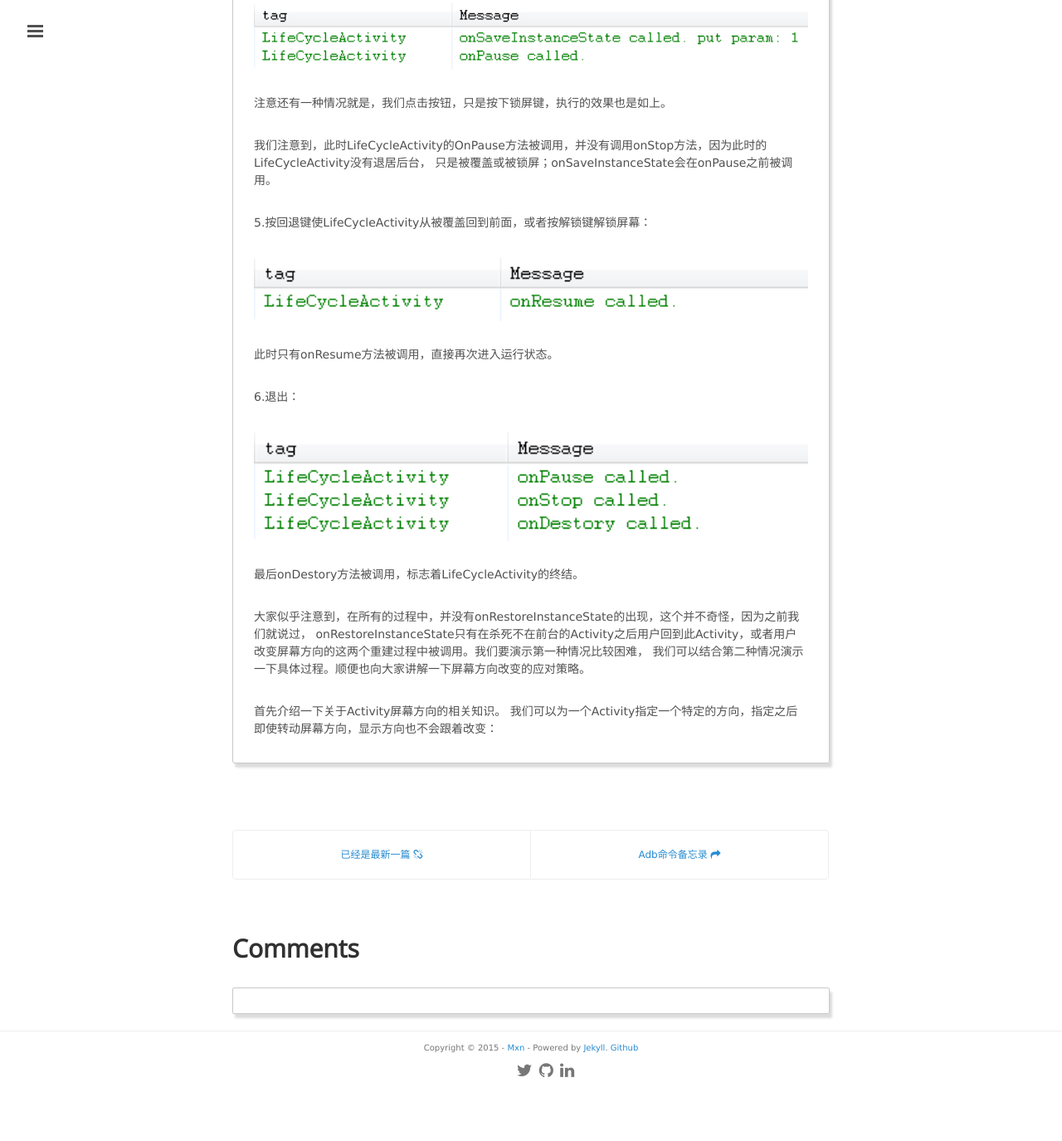
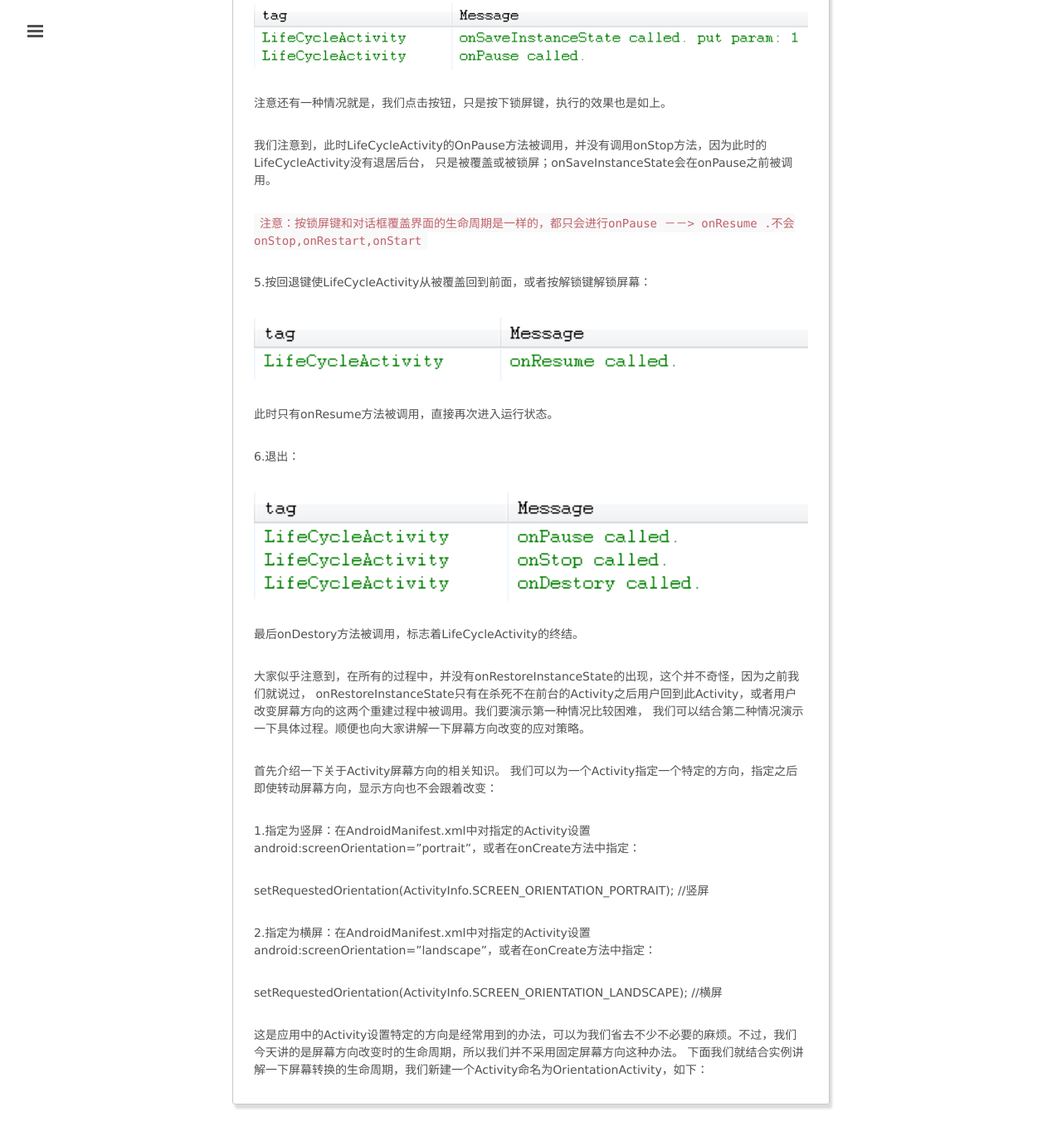
Before and after one commit to mxn21/mxn21.github.io, a Jekyll site: the page built from _posts/2015-7-1-重新认识activity生命周期.md, in a window 1280 px wide and 1400 px high, scrolled down 4526 px. Shown: the top 1375 px of the window at 83% size. Built offline with Jekyll 4.4.1, drawn with Linux system fonts in a browser that asks for light colours; Markdown is read by kramdown in place of the engine named in the settings; comment, search, counter and statistics services are not loaded; before the commit the page ends 5841 px from its top, so only the background shows below that.

Commit message:
android
android

````diff
--- a/_posts/2015-7-1-重新认识activity生命周期.md
+++ b/_posts/2015-7-1-重新认识activity生命周期.md
@@ -196,6 +196,8 @@
 我们注意到，此时LifeCycleActivity的OnPause方法被调用，并没有调用onStop方法，因为此时的LifeCycleActivity没有退居后台，
 只是被覆盖或被锁屏；onSaveInstanceState会在onPause之前被调用。
 
+```注意：按锁屏键和对话框覆盖界面的生命周期是一样的，都只会进行onPause －－> onResume .不会onStop,onRestart,onStart ```
+
 5.按回退键使LifeCycleActivity从被覆盖回到前面，或者按解锁键解锁屏幕：
 
 ![](https://raw.githubusercontent.com/mxn21/mxn21.github.io/master/public/img/img17.png)
@@ -216,3 +218,14 @@
 
 首先介绍一下关于Activity屏幕方向的相关知识。
 我们可以为一个Activity指定一个特定的方向，指定之后即使转动屏幕方向，显示方向也不会跟着改变：
+
+1.指定为竖屏：在AndroidManifest.xml中对指定的Activity设置android:screenOrientation="portrait"，或者在onCreate方法中指定：
+
+setRequestedOrientation(ActivityInfo.SCREEN_ORIENTATION_PORTRAIT);  //竖屏
+
+2.指定为横屏：在AndroidManifest.xml中对指定的Activity设置android:screenOrientation="landscape"，或者在onCreate方法中指定：
+
+setRequestedOrientation(ActivityInfo.SCREEN_ORIENTATION_LANDSCAPE); //横屏
+
+这是应用中的Activity设置特定的方向是经常用到的办法，可以为我们省去不少不必要的麻烦。不过，我们今天讲的是屏幕方向改变时的生命周期，所以我们并不采用固定屏幕方向这种办法。
+下面我们就结合实例讲解一下屏幕转换的生命周期，我们新建一个Activity命名为OrientationActivity，如下：
````
